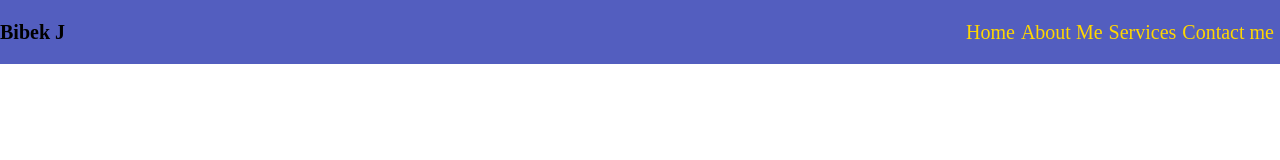
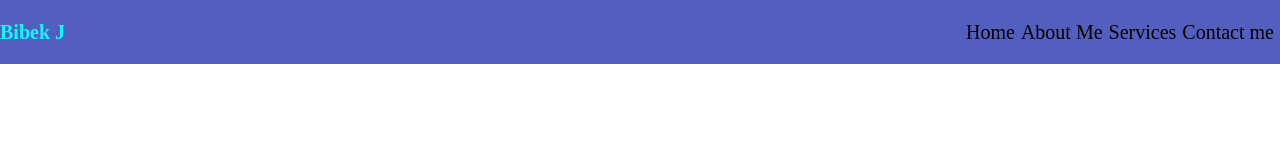
Before and after one commit to Bibekjoshi50/75-Days-web-development, a plain HTML site: page day 15,16/index.html in a window 1280 px wide. Drawn offline with Linux system fonts and the light colour scheme.

Commit message:
potfillow

```diff
--- a/day 15,16/style.css
+++ b/day 15,16/style.css
@@ -7,11 +7,13 @@
 }
 :root{
     --primarycolor : #535ebf;
-    --textColor :gold
+    --darkColor :rgb(163, 144, 38);
+    --lightColor : gold;
+
 }
 
 nav{
-    background-color: #535ebf;
+    background-color:var(--primarycolor);
     display: flex;
     justify-content: space-between;
     align-items: center;
@@ -35,3 +37,7 @@ nav ul li:hover{
     cursor: pointer;
     text-decoration: underline;
 }
+nav h1{
+    font size: 2.5rem ;
+    color: aqua;
+}
```
